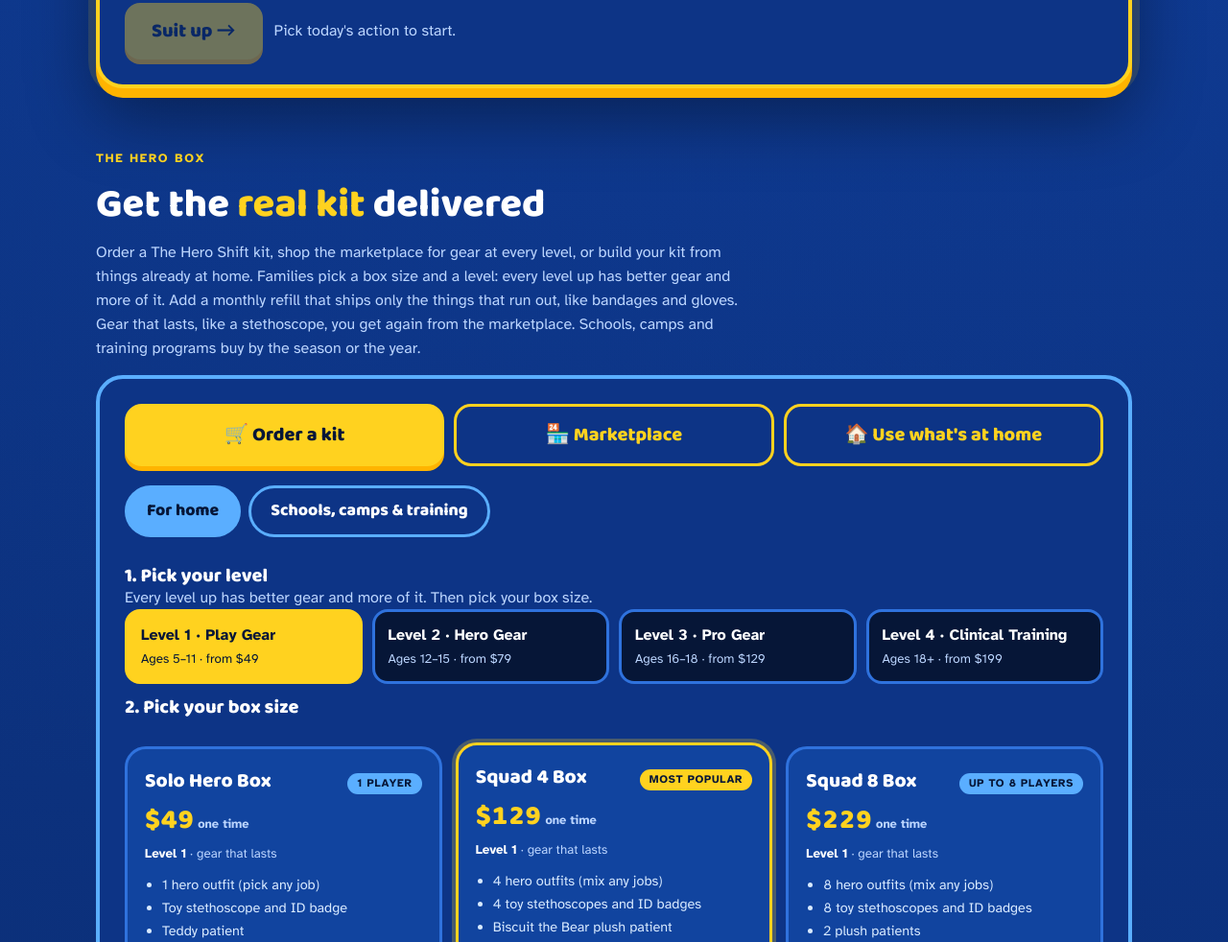
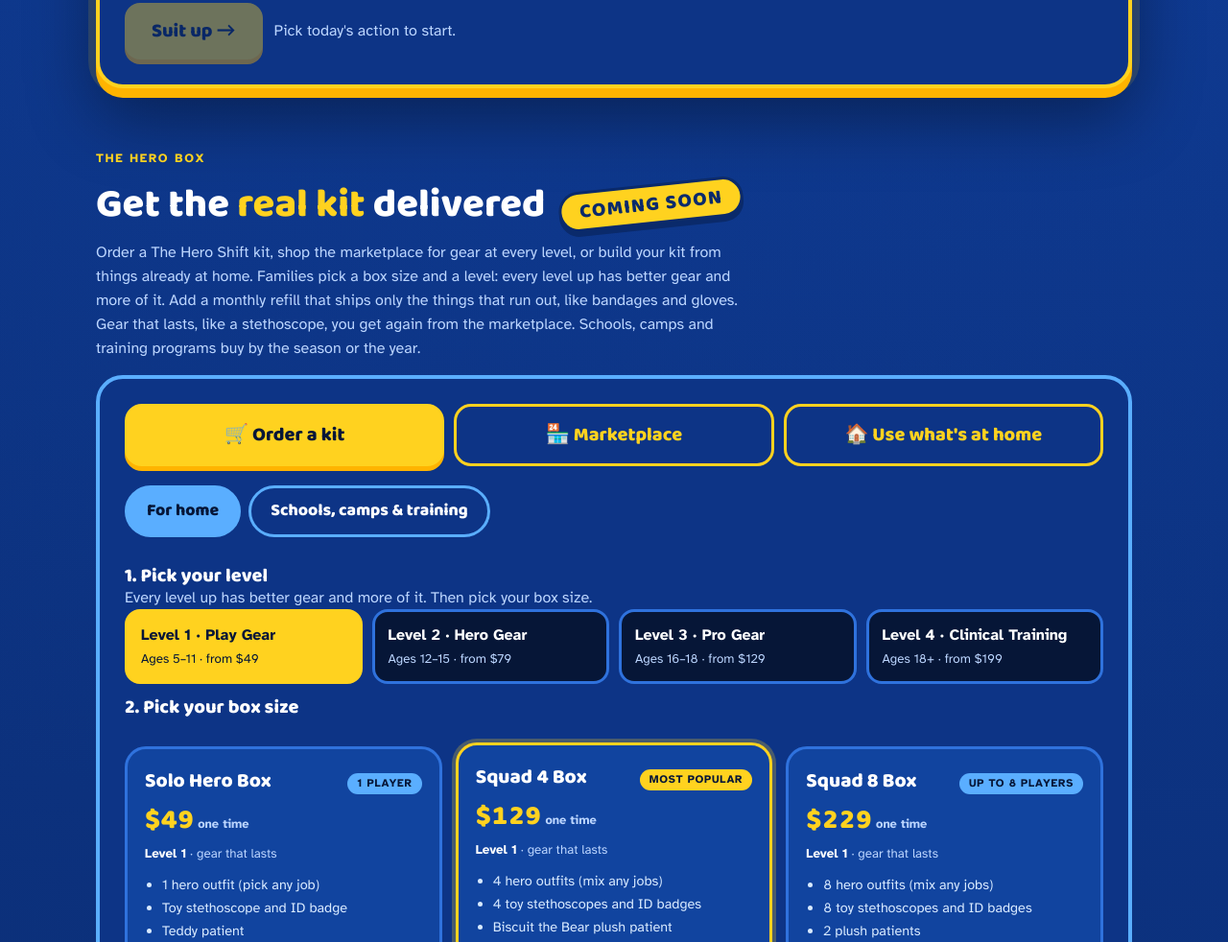
Before and after one commit to ErinM3/little-hero-health, a plain HTML site: page site/pitch.html in a window 1280 px wide. Shown: the part 5101-6083 px from the top of the page at 96% size. Drawn offline with nearby package versions, Linux system fonts and the light colour scheme.

Commit message:
Hero Box: add a Coming soon tag to 'Get the real kit delivered' (#20)
Claude-Session: https://claude.ai/code/session_01Prdw5w1FUBi6eoXS7mFwj2

Co-authored-by: Claude <noreply@anthropic.com>

```diff
--- a/site/pitch.html
+++ b/site/pitch.html
@@ -268,6 +268,7 @@ input:focus,select:focus{border-color:var(--hl)}
 .kitlink{display:flex;align-items:center;justify-content:space-between;gap:10px;flex-wrap:wrap;background:var(--sun);color:var(--night);font-family:var(--display);font-weight:800;font-size:1.1rem;padding:12px 16px;border-radius:16px;text-decoration:none;box-shadow:0 5px 0 var(--gold);transition:transform .15s}
 .kitlink:hover{transform:translateY(-2px)}
 .kitlink small{font-family:var(--body);font-weight:700;font-size:.85rem}
+.soon{display:inline-block;background:#FFD21F;color:#0A2A6B;font:800 .5em/1 "Baloo 2",system-ui,sans-serif;letter-spacing:.06em;text-transform:uppercase;padding:.45em .9em .3em;border-radius:999px;border:3px solid #0A2A6B;box-shadow:0 5px 0 #0A2A6B;transform:rotate(-6deg);white-space:nowrap;vertical-align:middle}
 .shop{background:var(--deep);border:4px solid var(--sky);border-radius:28px;padding:clamp(16px,3vw,26px);display:grid;gap:20px;box-shadow:0 10px 0 var(--night)}
 .tabs{display:flex;flex-wrap:wrap;gap:8px}
 .tab{font:inherit;font-family:var(--display);font-weight:800;font-size:1.1rem;padding:10px 20px;border-radius:999px;border:3px solid var(--sky);background:transparent;color:var(--ink);cursor:pointer}
@@ -608,7 +609,7 @@ td.hi{color:var(--hl);font-weight:800}
 
 <section id="shop" class="stack">
   <span class="eyebrow">The Hero Box</span>
-  <h2>Get the <em>real kit</em> delivered</h2>
+  <h2 style="display:flex;align-items:center;gap:14px;flex-wrap:wrap"><span>Get the <em>real kit</em> delivered</span><span class="soon">Coming soon</span></h2>
   <p class="muted">Order a The Hero Shift kit, shop the marketplace for gear at every level, or build your kit from things already at home. Families pick a box size and a level: every level up has better gear and more of it. Add a monthly refill that ships only the things that run out, like bandages and gloves. Gear that lasts, like a stethoscope, you get again from the marketplace. Schools, camps and training programs buy by the season or the year.</p>
   <div class="shop">
     <div class="modes"><button class="mode" data-mode="order" aria-pressed="true">🛒 Order a kit</button><button class="mode" data-mode="market" aria-pressed="false">🏪 Marketplace</button><button class="mode" data-mode="home" aria-pressed="false">🏠 Use what's at home</button></div>
```
Also changed, not shown: site/index.html (+2 -1 lines).
